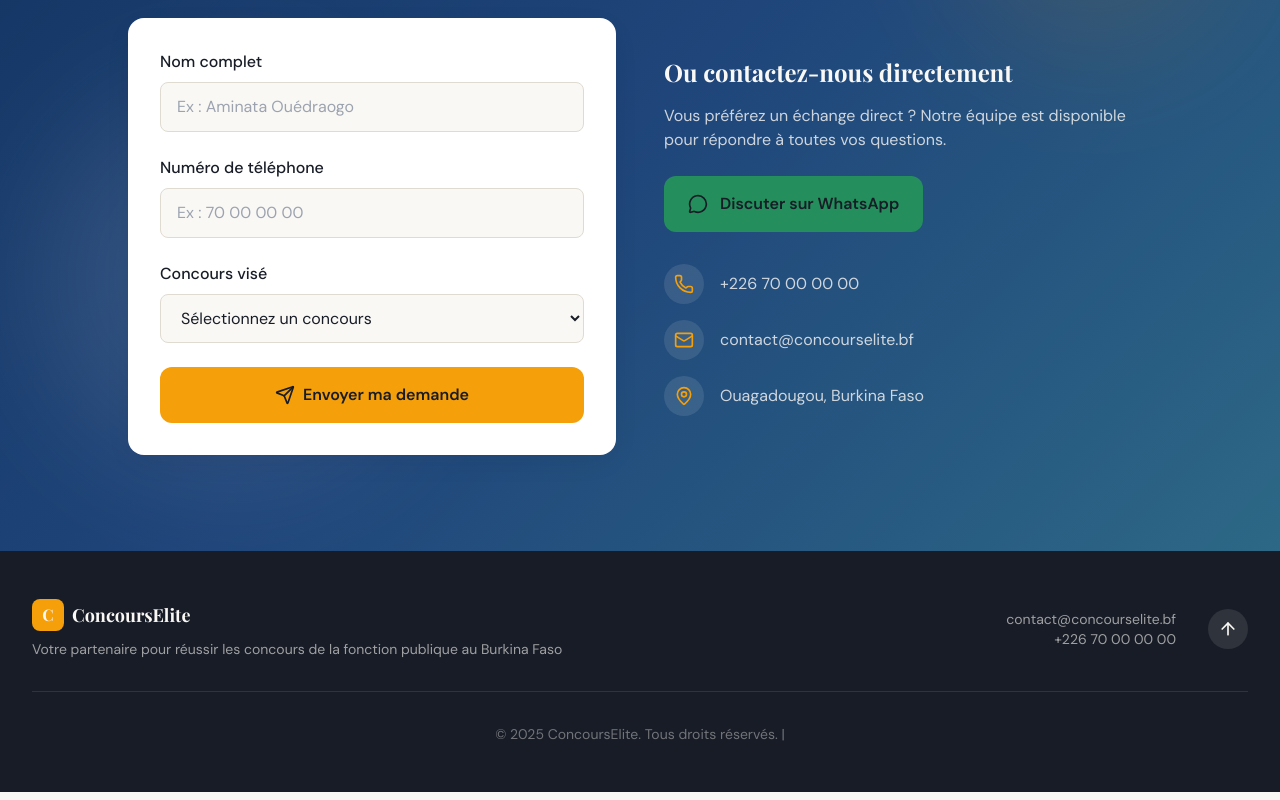
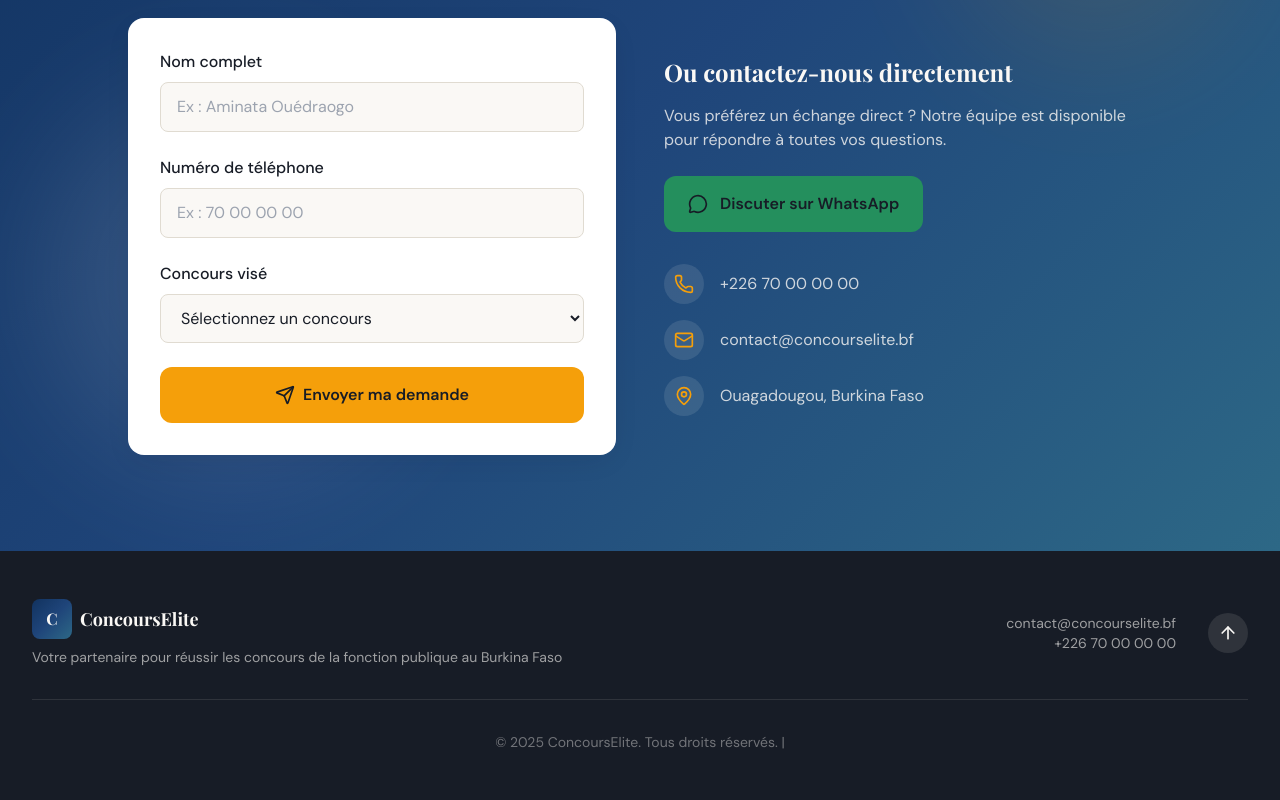
Before and after one commit to XAlbert07/landing-page, a website: page index.html in a window 1280 px wide. Shown: the part 5487-6287 px from the top of the page. Drawn offline with nearby package versions, Linux system fonts and the light colour scheme.

Commit message:
style logo résolu

```diff
--- a/index.html
+++ b/index.html
@@ -1311,7 +1311,7 @@
           class="flex items-center justify-center md:justify-start gap-2 mb-2"
         >
           <div
-            class="w-8 h-8 rounded-lg bg-accent flex items-center justify-center"
+            class="w-10 h-10 rounded-lg bg-gradient-hero flex items-center justify-center"
           >
             <span
               class="font-heading font-bold text-accent-foreground"
```
